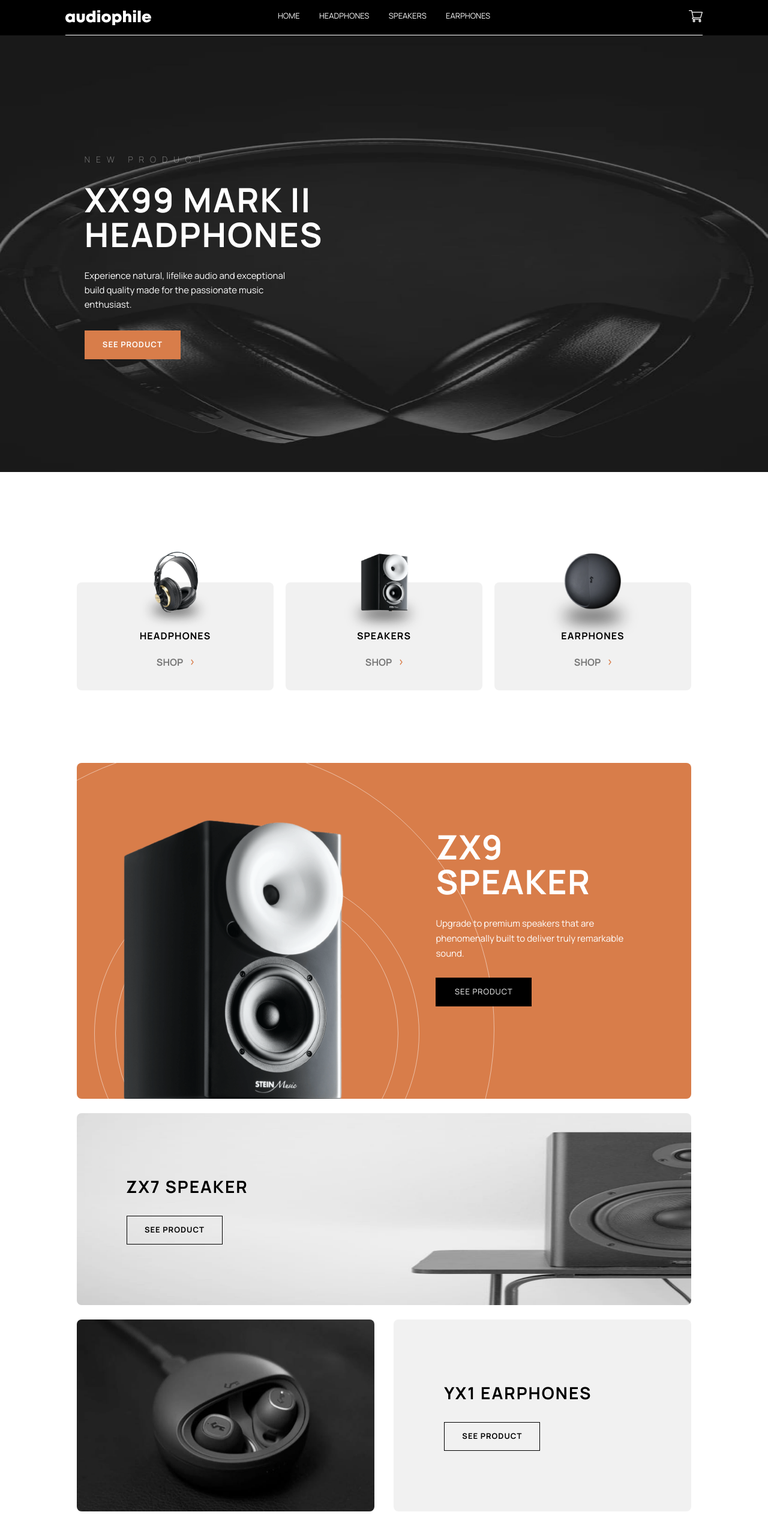
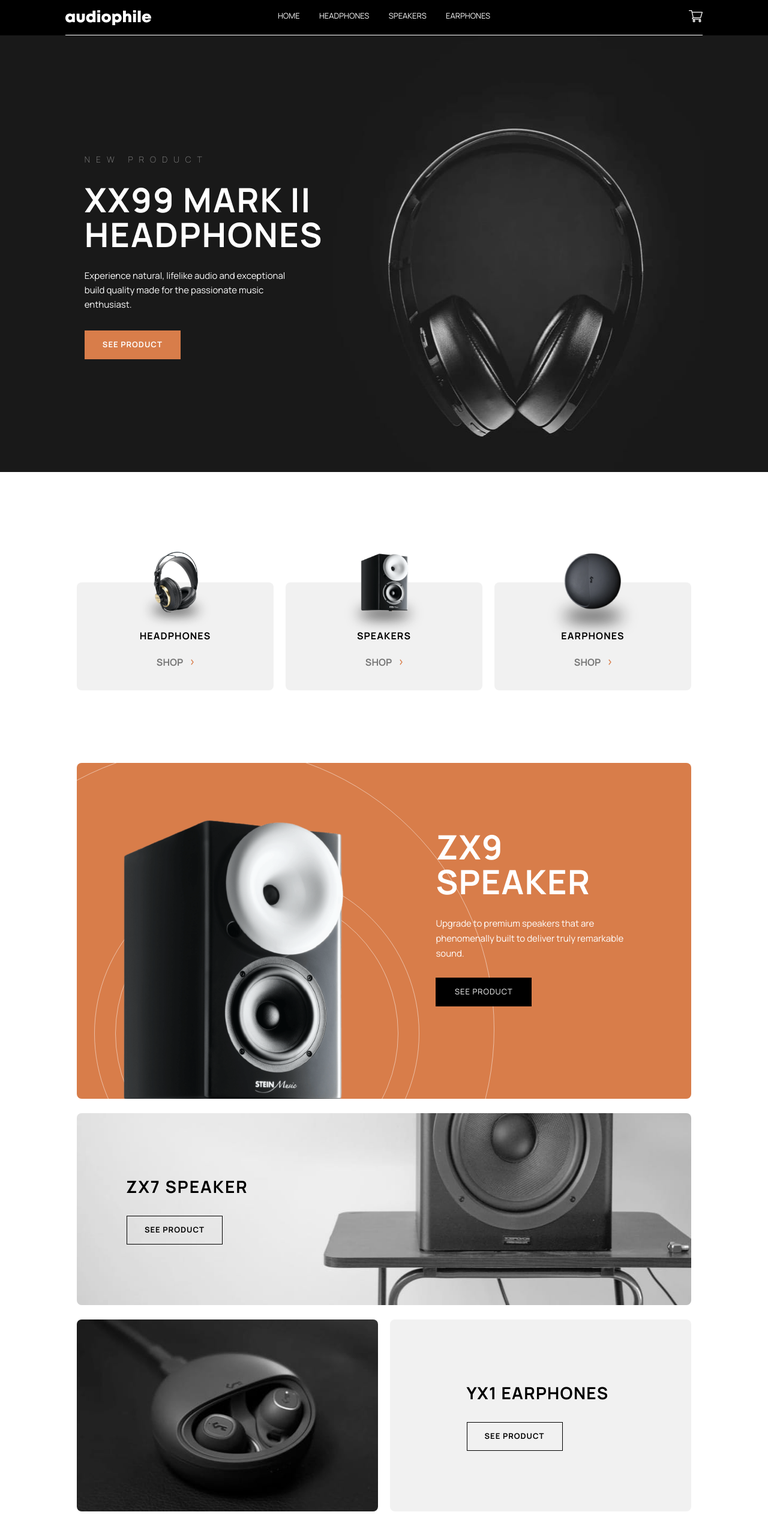
Before and after one commit to Ckola99/Ecom-site, a React (Vite) app in the folder audiophileSite/: page / in a window 1280 px wide. Shown: the top 2566 px of the page at 60% size. Built offline with nearby package versions, Linux system fonts and the light colour scheme.

Commit message:
fixed errors

```diff
--- a/audiophileSite/src/pages/HomePage.jsx
+++ b/audiophileSite/src/pages/HomePage.jsx
@@ -1,20 +1,26 @@
 import speakerNoBg from "/assets/home/desktop/image-speaker-zx9.png";
-import earphonesImg from "/assets/home/mobile/image-earphones-yx1.jpg";
-import Items from "../components/Items";
-import speakerBg from "/assets/home/mobile/image-speaker-zx7.jpg";
+import earphonesImgMobile from "/assets/home/mobile/image-earphones-yx1.jpg";
+import earphonesImgTablet from "/assets/home/tablet/image-earphones-yx1.jpg";
+import earphonesImgDesktop from "/assets/home/desktop/image-earphones-yx1.jpg";
+import speakerBgMobile from "/assets/home/mobile/image-speaker-zx7.jpg";
+import speakerBgTablet from "/assets/home/tablet/image-speaker-zx7.jpg";
+import speakerBgDesktop from "/assets/home/desktop/image-speaker-zx7.jpg";
 import heroBgMobile from "/assets/home/mobile/image-header.jpg";
 import heroBgTablet from "/assets/home/tablet/image-header.jpg";
 import heroBgDesktop from "/assets/home/desktop/image-hero.jpg";
 import { Link } from "react-router-dom";
-import zx7bg from "/assets/home/tablet/image-speaker-zx7.jpg";
-import zx7bgDesktop from "/assets/home/desktop/image-speaker-zx7.jpg";
-import earphonesImgTablet from "/assets/home/tablet/image-earphones-yx1.jpg";
-import earphonesImgDesktop from "/assets/home/desktop/image-earphones-yx1.jpg";
 import { useState, useEffect } from "react";
 import { Helmet } from "react-helmet";
+import Items from "../components/Items";
 
 const HomePage = () => {
-  const [screenSize, setScreenSize] = useState(window.innerWidth >= 768 ? "tablet" : window.innerWidth >= 1024 ? "desktop" : "mobile");
+	const [screenSize, setScreenSize] = useState(
+		window.innerWidth >= 1024
+			? "desktop"
+			: window.innerWidth >= 768
+			? "tablet"
+			: "mobile"
+	);
 
 	useEffect(() => {
 		const handleResize = () => {
@@ -37,6 +43,28 @@ const HomePage = () => {
 		};
 	}, []);
 
+	// Define images based on screen size
+	const heroBg =
+		screenSize === "desktop"
+			? heroBgDesktop
+			: screenSize === "tablet"
+			? heroBgTablet
+			: heroBgMobile;
+
+	const speakerBg =
+		screenSize === "desktop"
+			? speakerBgDesktop
+			: screenSize === "tablet"
+			? speakerBgTablet
+			: speakerBgMobile;
+
+	const earphonesImg =
+		screenSize === "desktop"
+			? earphonesImgDesktop
+			: screenSize === "tablet"
+			? earphonesImgTablet
+			: earphonesImgMobile;
+
 	return (
 		<div>
 			<Helmet>
@@ -46,14 +74,12 @@ const HomePage = () => {
 					content="Explore our range of premium audio products on our home page. Discover the XX99 Mark II headphones, ZX9 and ZX7 speakers, and YX1 earphones with high-quality images and detailed descriptions. Shop now for top-notch audio experiences!"
 				/>
 			</Helmet>
-      <div role="Hero" className="h-[600px] w-full flex place-content-center relative md:h-[729px] lg:place-content-start">
+			<div
+				role="Hero"
+				className="h-[600px] w-full flex place-content-center relative md:h-[729px] lg:place-content-start"
+			>
 				<img
-          srcSet={`
-            ${heroBgMobile} 300vw,
-            ${heroBgTablet} 768vw,
-            ${heroBgDesktop} 1024vw
-          `}
-          src={heroBgMobile} // fallback image
+					src={heroBg} // Use dynamically chosen hero image
 					alt="hero image"
 					className="absolute w-full h-[600px] md:h-[729px]"
 				/>
@@ -84,9 +110,9 @@ const HomePage = () => {
 			<Items />
 
 			<div className="w-[327px] h-[600px] mx-auto bg-main-orange mt-[121px] rounded-lg relative overflow-hidden md:w-[689px] md:h-[720px] lg:w-[80%] lg:h-[560px] lg:flex">
-        <div className="w-[558px] h-[558px] border border-white rounded-full absolute -right-[110px] -top-[120px] opacity-50 md:h-[944px] md:w-[944px] md:-top-[290px] lg:right-[32%] lg:-top-[5%]"></div>
-        <div className="w-[320px] h-[320px] border border-white rounded-full absolute left-1/2 -translate-x-1/2 opacity-50 md:h-[542px] md:w-[542px] md:-top-[90px] lg:left-[300px] lg:top-[180px]"></div>
-        <div className="w-[279px] h-[279px] border border-white rounded-full absolute left-1/2 -translate-x-1/2 top-[20px] opacity-50 md:h-[472px] md:w-[472px] md:-top-[55px] lg:left-[300px] lg:top-[215px]"></div>
+				<div className="w-[558px] h-[558px] border border-white rounded-full absolute -right-[110px] -top-[120px] opacity-50 md:h-[944px] md:w-[944px] md:-top-[290px] xl:right-[32%] xl:-top-[5%]"></div>
+				<div className="w-[320px] h-[320px] border border-white rounded-full absolute left-1/2 -translate-x-1/2 opacity-50 md:h-[542px] md:w-[542px] md:-top-[90px] xl:left-[300px] lg:top-[180px]"></div>
+				<div className="w-[279px] h-[279px] border border-white rounded-full absolute left-1/2 -translate-x-1/2 top-[20px] opacity-50 md:h-[472px] md:w-[472px] md:-top-[55px] xl:left-[300px] xl:top-[215px]"></div>
 				<img
 					src={speakerNoBg}
 					alt="speakers"
@@ -114,12 +140,7 @@ const HomePage = () => {
 
 			<div className="w-[327px] h-[320px] mx-auto my-6 flex items-center relative md:h-[320px] md:w-[689px] lg:w-[80%]">
 				<img
-          srcSet={`
-            ${speakerBg} 300vw,
-            ${zx7bg} 768vw,
-            ${zx7bgDesktop} 1024vw
-          `}
-          src={speakerBg} // fallback image
+					src={speakerBg} // Use dynamically chosen speaker background
 					alt="zx7 speaker"
 					className="w-[327px] h-[320px] absolute rounded-lg md:w-[689px] md:h-[320px] lg:w-full"
 				/>
@@ -135,28 +156,22 @@ const HomePage = () => {
 				</div>
 			</div>
 
-      <div className="grid mx-auto h-[424px] w-[327px] md:grid-cols-2 md:w-[689px] md:h-[320px] lg:w-[80%] lg:gap-8">
+			<div className="grid grid-rows-2 mx-auto h-[424px] w-[327px] md:grid-cols-2 md:grid-rows-1 md:w-[689px] md:h-[320px] lg:w-[80%] lg:gap-5">
 				<img
-          srcSet={`
-            ${earphonesImg} 300vw,
-            ${earphonesImgTablet} 768vw,
-            ${earphonesImgDesktop} 1024vw
-          `}
-          src={earphonesImg} // fallback image
-          alt="earphones in case"
-          className="w-[327px] h-[200px] rounded-lg self-start md:h-full lg:w-full"
+					src={earphonesImg} // Use dynamically chosen earphones image
+					alt="yx1 earphones"
+					className="w-[327px] rounded-lg object-cover md:h-full lg:w-full"
 				/>
-        <div className="bg-second-gray w-[327px] h-[200px] rounded-lg self-end flex flex-col justify-center md:h-full md:w-full">
-          <div className="w-[250px] h-[118px] flex flex-col justify-between ml-6 lg:ml-[17%]">
-            <h3 className="text-transform: uppercase font-bold text-[28px] tracking-[2px]">
+				<div className="flex items-center text-center md:items-center md:text-left md:justify-around lg:h-full bg-second-gray h-full rounded-lg pl-[10%] md:place-items-center md:pl-0 ">
+					<h3 className="text-[28px] font-bold tracking-[1.29px] uppercase h-[118px] w-[247px] flex flex-col justify-between items-start">
 						yx1 earphones
-            </h3>
+
 						<Link to="/product/yx1-earphones">
 							<button className="text-transform: uppercase w-[160px] h-[48px] border border-black text-[13px] font-bold tracking-[1px] hover:bg-black hover:text-white">
 								see product
 							</button>
 						</Link>
-          </div>
+            </h3>
 				</div>
 			</div>
 		</div>
```
Lines whose indentation alone changed are shown as unchanged.
